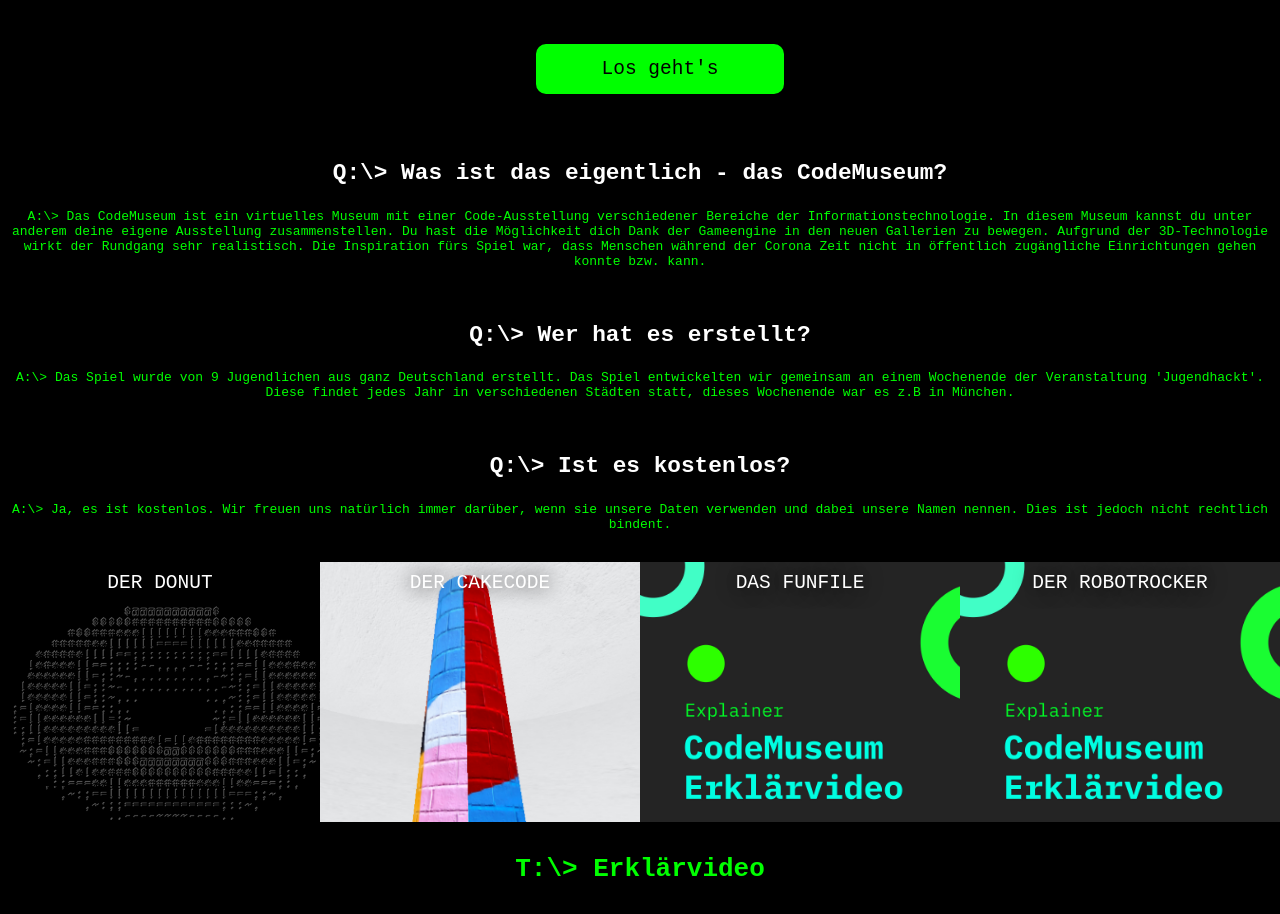
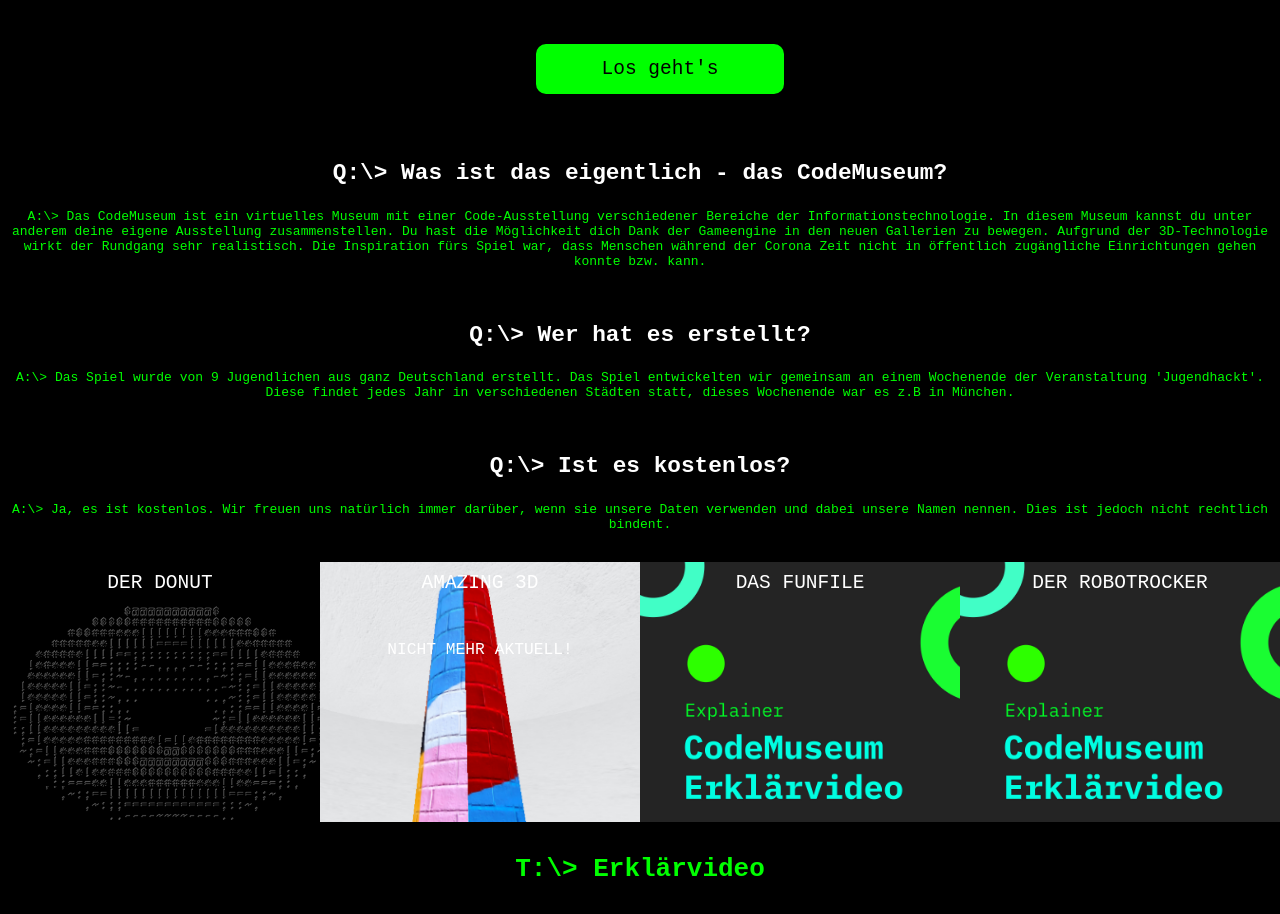
Before and after one commit to Jugendhackt/Virtual-Code-Museum-Backend, a plain HTML site: page index.html in a window 1280 px wide. Shown: the part 118-1032 px from the top of the page. Drawn offline with Linux system fonts and the light colour scheme; grey boxes are pictures that could not be loaded.

Commit message:
Mehr
....

```diff
--- a/index.html
+++ b/index.html
@@ -34,7 +34,7 @@
             <div style="background: url(public/media/donut.png); background-position: center; width: 100%; height: 250px; background-size: cover;" class="previewphoto">Der Donut
             </div>
          </a>
-         <div style="background: url(public/media/world.png); width: 25%; height: 250px; background-size: cover;"class="previewphoto">Der CakeCode</div>
+         <div style="background: url(public/media/world.png); width: 25%; height: 250px; background-size: cover;"class="previewphoto">Amazing 3D<br><br><br><small>Nicht mehr aktuell!</small></div>
          <div style="background: url(public/media/cover.jpg); width: 25%; height: 250px; background-size: cover;"class="previewphoto">Das FunFile</div>
          <div style="background: url(public/media/cover.jpg); width: 25%; height: 250px; background-size: cover;"class="previewphoto">Der RobotRocker</div>
       </div>
--- a/public/styles/global.css
+++ b/public/styles/global.css
@@ -1,6 +1,6 @@
 body {font-family: monospace; color: lime; background: black;padding-left: 0px;padding-right: 0px; text-align: center; margin: 0px; align-items: center;}
 .btngo {border-width: 0px; border-color: none; border-radius: 10px; height: 50px; width: 20%; background: lime; font-size: 150%; font-family: monospace;}
-.previewphoto {color: white; text-decoration: none; font-size: 150%; text-transform: uppercase; text-shadow: 0px 0px 20px black; padding-top: 10px;}
+.previewphoto {color: white; text-decoration: none; font-size: 150%; text-transform: uppercase; padding-top: 10px;}
 .footer {width: 100%; background: lime; color: black; padding-top: 20px; padding-bottom: 20px;}
 .flexchild {flex: 1;}
 a {color: darkblue; text-decoration: none;}
```
